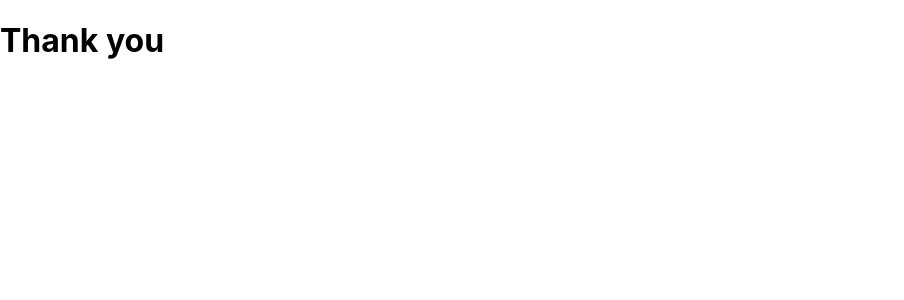
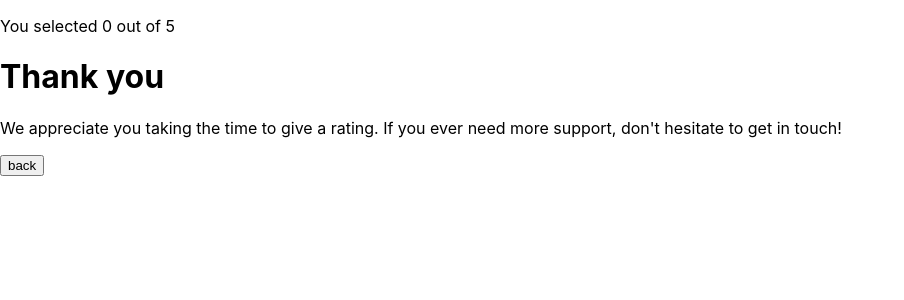
Before and after one commit to PieterJanDelbecke/interactive-react, a React (Create React App) app: page /thank_you in a window 1280 px wide. Shown: the top 300 px of the page, without its empty margins (0-904 px from the left). Built offline with nearby package versions, Linux system fonts and the light colour scheme.

Commit message:
more work on the Thank You card

```diff
--- a/src/components/thankYouCard.jsx
+++ b/src/components/thankYouCard.jsx
@@ -1,7 +1,29 @@
+import { useContext } from "react";
+import AppContext from "../context/AppContext";
+
+import { useNavigate } from "react-router-dom";
+
 const ThankYouCard = () => {
-    return (
-        <h1>Thank you</h1>
-    )
-}
+  const { context } = useContext(AppContext);
+  const navigate = useNavigate();
 
-export default ThankYouCard
+  let score = context.activeBtn + 1;
+
+  const handleClick = () => {
+    navigate("/");
+  };
+
+  return (
+    <>
+      <p>You selected {score} out of 5</p>
+      <h1>Thank you</h1>
+      <p>
+        We appreciate you taking the time to give a rating. If you ever need
+        more support, don't hesitate to get in touch!
+      </p>
+      <button onClick={handleClick}>back</button>
+    </>
+  );
+};
+
+export default ThankYouCard;
```
